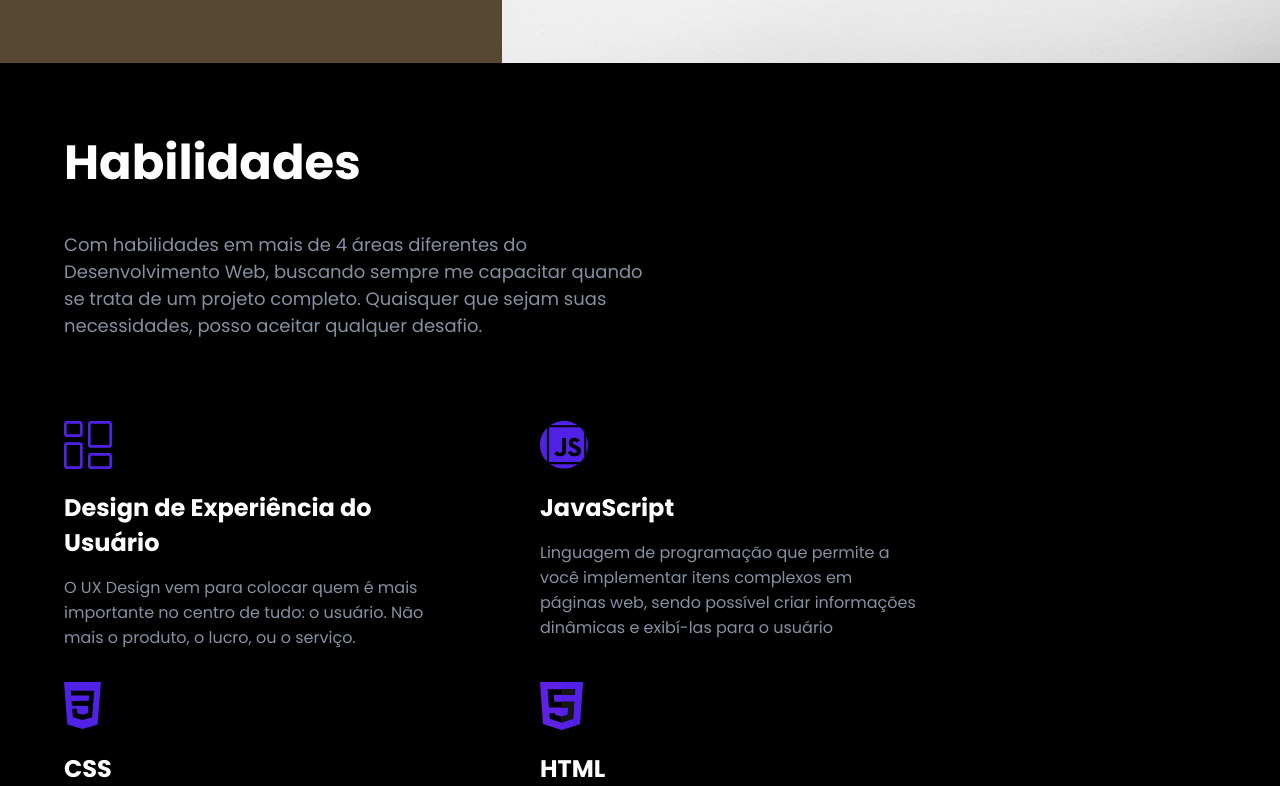
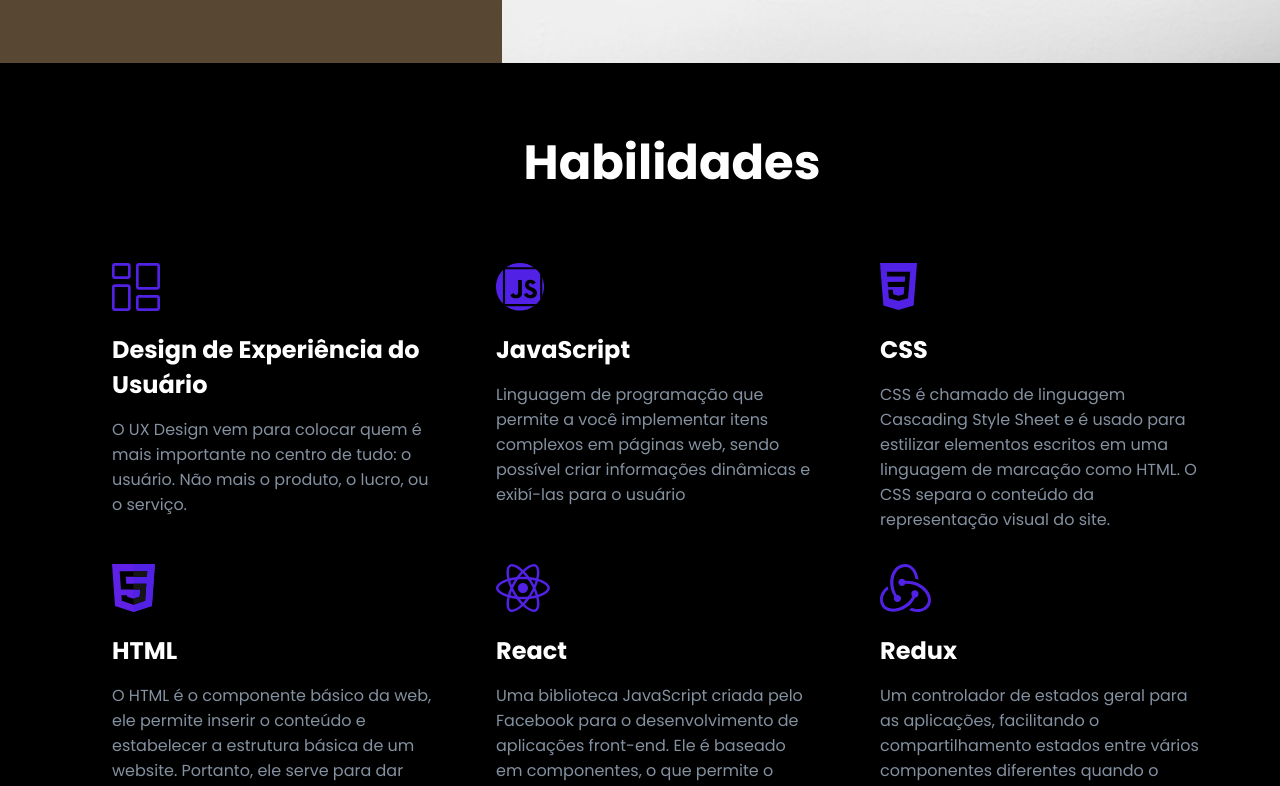
Before and after one commit to Scriblet/Portfolio, a React (Create React App) app: page / in a window 1280 px wide. Shown: the part 3040-3826 px from the top of the page. Built offline with nearby package versions, Linux system fonts and the light colour scheme.

Commit message:
correção css skills e modificacao icon react

```diff
--- a/src/App.css
+++ b/src/App.css
@@ -184,14 +184,14 @@ body {
 
 .skills-container {
   display: flex;
-  margin: 4em;
   flex-direction: column;
-  align-items: flex-start;
+  margin: 4em 2em 8em 4em;
+  align-items: center;
 }
 
 .skills-introduction {
-  max-width: 580px;
-  align-self:flex-start;
+  align-self:center;
+  padding-left: 2em;
 }
 
 .skills-introduction-title {
@@ -200,16 +200,11 @@ body {
   font-size: clamp(48px, 2.6vw, 96px);
 }
 
-.skills-introduction-text {
-  font-size: clamp(18px, 0.8vw, 22px);
-  color: #8491A0;
-}
-
 .skills-list {
   display: flex;
   flex-wrap: wrap;
-  justify-content: flex-start;
-  margin: 2em 0 4em 0;
+  justify-content: center;
+  max-width: 2000px;
 }
 
 .skill-title {
@@ -225,6 +220,6 @@ body {
 }
 
 .skill-container {
-  max-width: 380px;
-  padding:2em 6em 0 0;
+  max-width: 320px;
+  padding:2em 2em 0 2em;
 }
--- a/src/components/SkillsList.jsx
+++ b/src/components/SkillsList.jsx
@@ -12,11 +12,6 @@ class SkillsList extends React.Component {
       <div className="skills-container">
         <div className="skills-introduction">
           <h1 className="skills-introduction-title">Habilidades</h1>
-          <p className="skills-introduction-text">
-            Com habilidades em mais de 4 áreas diferentes do Desenvolvimento Web, buscando sempre me
-            capacitar quando se trata de um projeto completo. Quaisquer que sejam suas necessidades,
-            posso aceitar qualquer desafio.
-          </p>
         </div>
         <div className="skills-list">
           {skillsData.map((skill) => (
```
Also changed, not shown: src/img/ReactIcon.svg, 1 other file (tests, documents, lock files or other folders).
